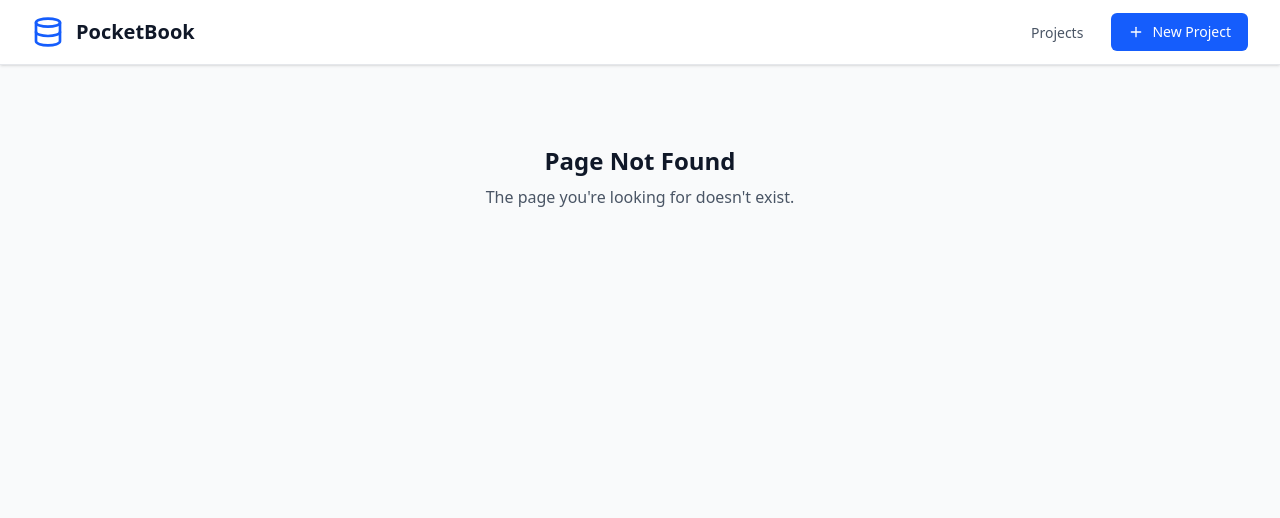
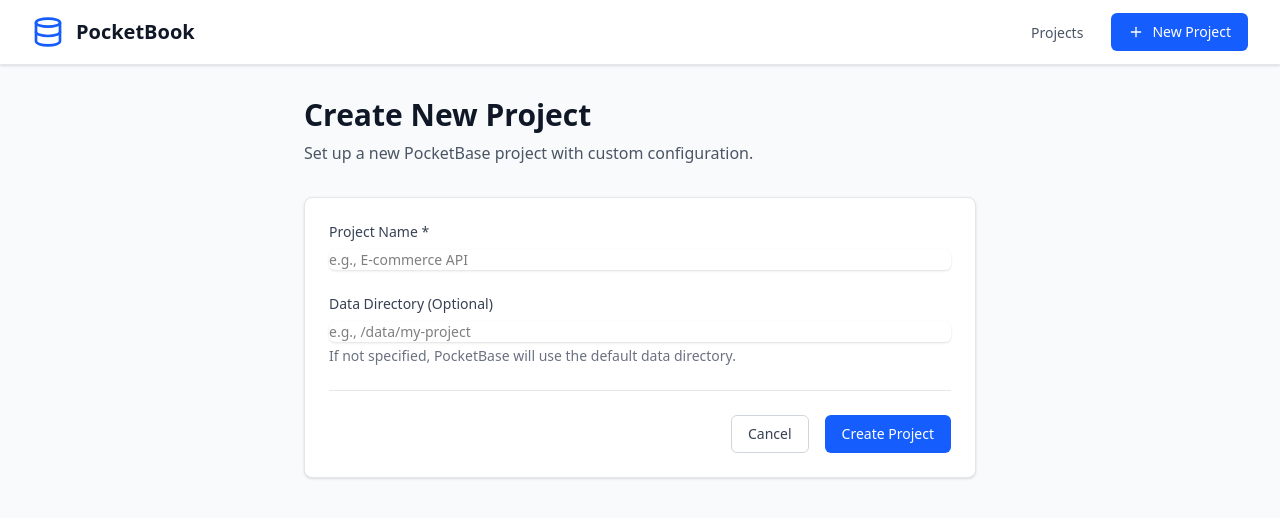
Before and after one commit to BenedictZuze/pocketbook, a React (Vite) app: page /new in a window 1280 px wide. Before the commit this address had no page. Shown: the top 518 px of the page. Built offline with nearby package versions, Linux system fonts and the light colour scheme.

Commit message:
Jul 27, 2025, 2:35 AM

```diff
--- a/src/App.tsx
+++ b/src/App.tsx
@@ -2,6 +2,7 @@
 import { Home } from "./pages/Home";
 import { Layout } from "./components/Layout";
 import { Provider } from "jotai";
+import { NewProject } from "./pages/NewProject";
 
 function App() {
   return (
@@ -10,6 +11,7 @@
         <Layout>
           <Switch>
             <Route path="/" component={Home} />
+            <Route path="/new" component={NewProject} />
             <Route>
               <div className="text-center py-12">
                 <h2 className="text-2xl font-bold text-gray-900 mb-2">
--- /dev/null
+++ b/src/pages/NewProject.tsx
@@ -0,0 +1,130 @@
+import React, { useState } from "react";
+import { useAtom } from "jotai";
+import { useLocation } from "wouter";
+import { projectsAtom } from "../store";
+import { createProject } from "../utils";
+import { NewProjectData } from "../types";
+
+export const NewProject: React.FC = () => {
+  const [projects, setProjects] = useAtom(projectsAtom);
+  const [, setLocation] = useLocation();
+  const [formData, setFormData] = useState<NewProjectData>({
+    name: "",
+    dataDirectory: "",
+  });
+  const [errors, setErrors] = useState<Partial<NewProjectData>>({});
+
+  const validateForm = (): boolean => {
+    const newErrors: Partial<NewProjectData> = {};
+
+    if (!formData.name.trim()) {
+      newErrors.name = "Project name is required";
+    } else if (
+      projects.some((p) => p.name.toLowerCase() === formData.name.toLowerCase())
+    ) {
+      newErrors.name = "A project with this name already exists";
+    }
+
+    setErrors(newErrors);
+    return Object.keys(newErrors).length === 0;
+  };
+
+  const handleSubmit = (e: React.FormEvent) => {
+    e.preventDefault();
+
+    if (!validateForm()) {
+      return;
+    }
+
+    const newProject = createProject(formData, projects);
+    setProjects([...projects, newProject]);
+    setLocation("/");
+  };
+
+  const handleInputChange = (field: keyof NewProjectData, value: string) => {
+    setFormData((prev) => ({ ...prev, [field]: value }));
+    // Clear error when user starts typing
+    if (errors[field]) {
+      setErrors((prev) => ({ ...prev, [field]: undefined }));
+    }
+  };
+
+  return (
+    <div className="max-w-2xl mx-auto">
+      <div className="mb-8">
+        <h1 className="text-3xl font-bold text-gray-900 mb-2">
+          Create New Project
+        </h1>
+        <p className="text-gray-600">
+          Set up a new PocketBase project with custom configuration.
+        </p>
+      </div>
+
+      <div className="bg-white shadow-sm rounded-lg border border-gray-200 p-6">
+        <form onSubmit={handleSubmit} className="space-y-6">
+          <div>
+            <label
+              htmlFor="name"
+              className="block text-sm font-medium text-gray-700 mb-2"
+            >
+              Project Name *
+            </label>
+            <input
+              type="text"
+              id="name"
+              value={formData.name}
+              onChange={(e) => handleInputChange("name", e.target.value)}
+              className={`block w-full rounded-md border-gray-300 shadow-sm focus:border-blue-500 focus:ring-blue-500 sm:text-sm ${
+                errors.name
+                  ? "border-red-300 focus:border-red-500 focus:ring-red-500"
+                  : ""
+              }`}
+              placeholder="e.g., E-commerce API"
+            />
+            {errors.name && (
+              <p className="mt-1 text-sm text-red-600">{errors.name}</p>
+            )}
+          </div>
+
+          <div>
+            <label
+              htmlFor="dataDirectory"
+              className="block text-sm font-medium text-gray-700 mb-2"
+            >
+              Data Directory (Optional)
+            </label>
+            <input
+              type="text"
+              id="dataDirectory"
+              value={formData.dataDirectory}
+              onChange={(e) =>
+                handleInputChange("dataDirectory", e.target.value)
+              }
+              className="block w-full rounded-md border-gray-300 shadow-sm focus:border-blue-500 focus:ring-blue-500 sm:text-sm"
+              placeholder="e.g., /data/my-project"
+            />
+            <p className="mt-1 text-sm text-gray-500">
+              If not specified, PocketBase will use the default data directory.
+            </p>
+          </div>
+
+          <div className="flex items-center justify-end space-x-4 pt-6 border-t border-gray-200">
+            <button
+              type="button"
+              onClick={() => setLocation("/")}
+              className="px-4 py-2 border border-gray-300 rounded-md text-sm font-medium text-gray-700 bg-white hover:bg-gray-50 transition-colors"
+            >
+              Cancel
+            </button>
+            <button
+              type="submit"
+              className="px-4 py-2 border border-transparent rounded-md text-sm font-medium text-white bg-blue-600 hover:bg-blue-700 transition-colors"
+            >
+              Create Project
+            </button>
+          </div>
+        </form>
+      </div>
+    </div>
+  );
+};
```
